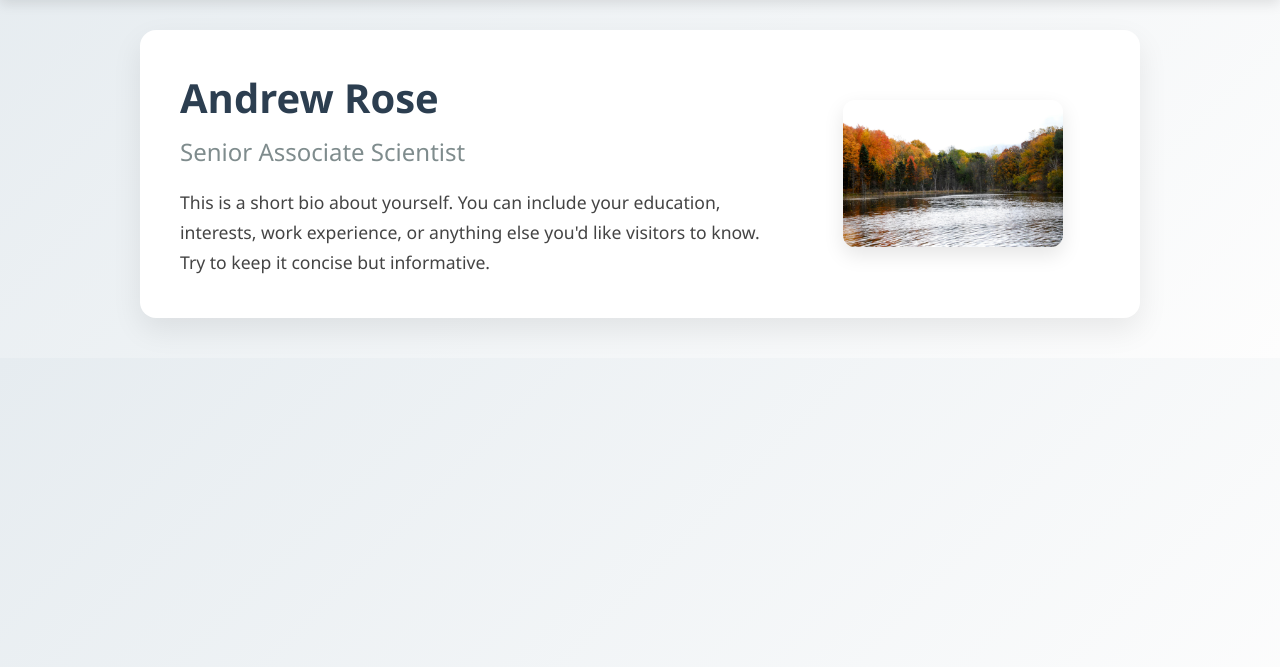
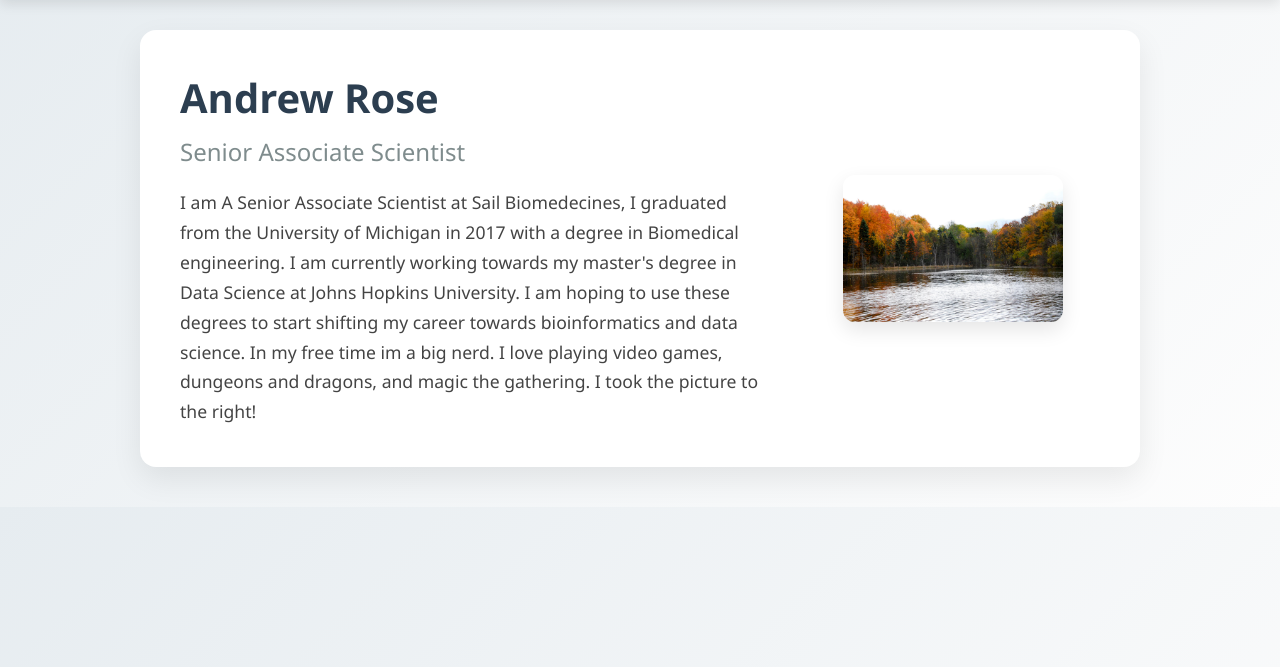
Before and after one commit to arose42-jh/jhu_software_concepts, a Flask app: page / in a window 1280 px wide. Shown: the part 50-717 px from the top of the page. Run offline with Flask 3, Linux system fonts and the light colour scheme.

Commit message:
updating about me

```diff
--- a/module_1/templates/base.html
+++ b/module_1/templates/base.html
@@ -19,9 +19,10 @@
         <h1>Andrew Rose</h1>
         <h2>Senior Associate Scientist</h2>
         <p>
-            This is a short bio about yourself. You can include your education, interests,
-            work experience, or anything else you'd like visitors to know. Try to keep it
-            concise but informative.
+            I am A Senior Associate Scientist at Sail Biomedecines, I graduated from the University of Michigan in 2017 with a degree in Biomedical
+            engineering. I am currently working towards my master's degree in Data Science at Johns Hopkins University. I am hoping to use these degrees to
+            start shifting my career towards bioinformatics and data science. In my free time im a big nerd. I love playing video games, dungeons and dragons,
+            and magic the gathering. I took the picture to the right!
         </p>
     </div>
     <div class="bio-image">
```
